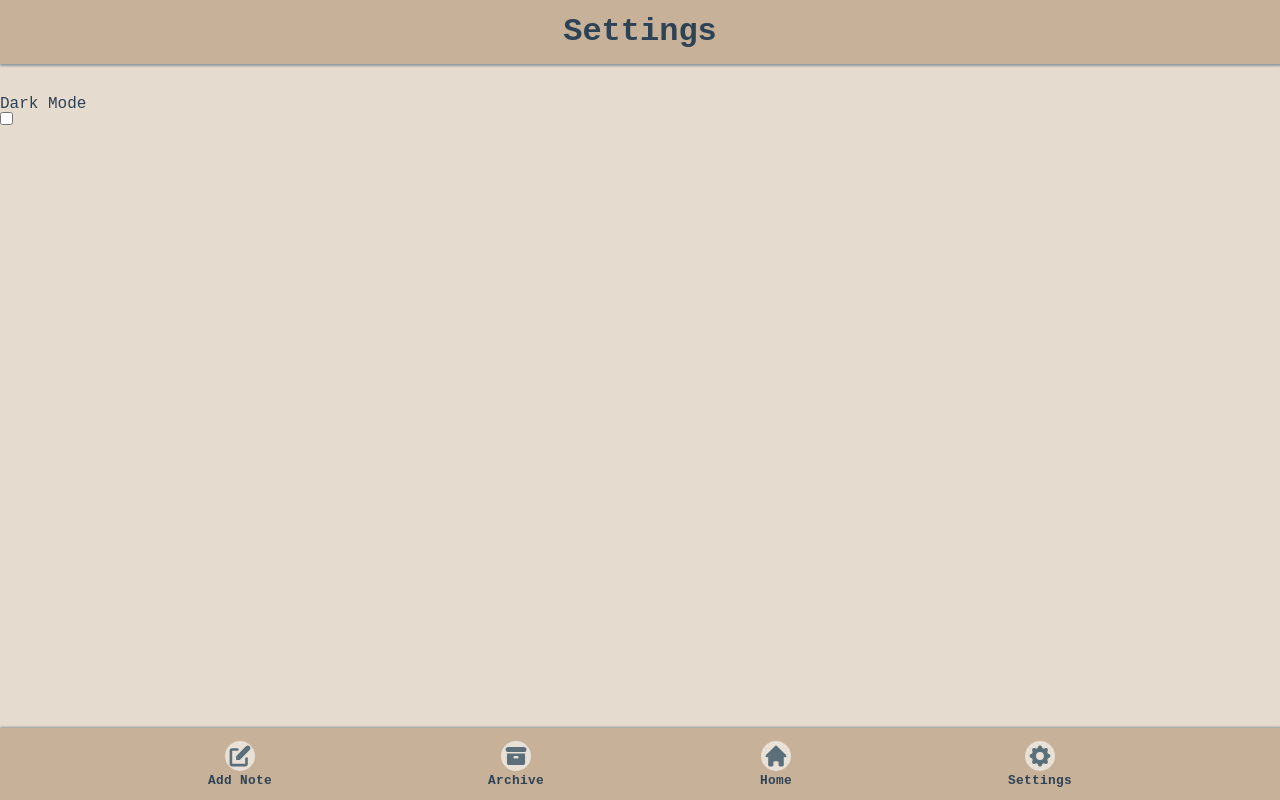
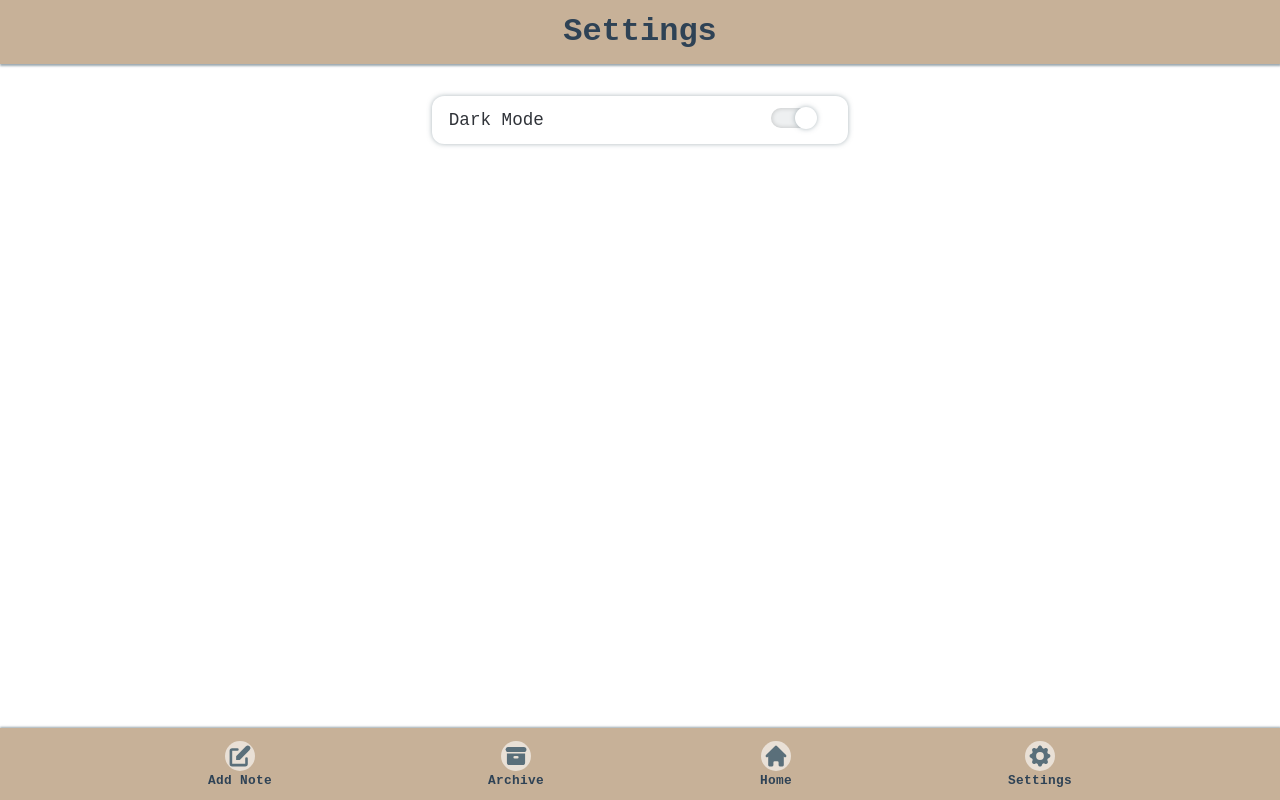
Before and after one commit to KainNhantumbo/Nava-Notes-App, a React (Create React App) app: page /pages/Settings in a window 1280 px wide. Built offline with nearby package versions, Linux system fonts and the light colour scheme.

Commit message:
Estilização do componente OptionBox

```diff
--- a/src/components/CheckBox.jsx
+++ b/src/components/CheckBox.jsx
@@ -1,11 +1,7 @@
 import React from 'react';
 
 const CheckBox = ({ event }) => {
-  return (
-    <div>
-      <input onChange={event} type="checkbox" />
-    </div>
-  );
+  return <input onChange={event} type="checkbox" />;
 }
 
 export default CheckBox;
--- a/src/components/OptionBox.jsx
+++ b/src/components/OptionBox.jsx
@@ -3,14 +3,14 @@ import PropTypes from 'prop-types';
 
 const OptionBox = ({ text, action }) => {
   return (
-    <div>
+    <section>
       <span>
         { text }
       </span>
       <div>
       { action }
       </div>
-    </div>
+    </section>
   );
 }
 
--- a/src/sass/_base.scss
+++ b/src/sass/_base.scss
@@ -1,6 +1,6 @@
 $primary-color: #5A6F7A;
-$secondary-color: #4B3156;
-$secondary-lighter-color: #DFD3C3;
+$secondary-color: #C7B198;
+$background-color: #fff;
 $brown-color: #F0ECE3;
 $dark-color: #7A7B7F;
 $fullDark-color: #000;
@@ -8,6 +8,6 @@ $white-color: #fff;
 
 body {
     font-family: "PT Sans", 'Montserrat', monospace, sans-serif;
-    background-color: rgba($secondary-lighter-color, .8);
+    background-color: $background-color;
     position: relative;
 }
--- a/src/sass/main.css
+++ b/src/sass/main.css
@@ -404,7 +404,7 @@ template {
 
 body {
   font-family: "PT Sans", 'Montserrat', monospace, sans-serif;
-  background-color: rgba(223, 211, 195, 0.8);
+  background-color: #fff;
   position: relative;
 }
 
--- a/src/styles/colors.js
+++ b/src/styles/colors.js
@@ -1,9 +1,9 @@
 export const colors = {
   primaryColor: '90, 111, 122',
   secondaryColor: '199, 177, 152',
-  secondaryColorLighter: '223, 211, 195',
+  backgroundColor: '255, 255, 255',
+  textColor: '48, 51, 57',
   brownColor: '240, 236, 227',
-  darkColor: '240, 236, 227',
   fullDarkColor: '0, 0, 0',
   whiteColor: '255, 255, 255'
 }
--- a/src/styles/styles.js
+++ b/src/styles/styles.js
@@ -107,18 +107,83 @@ export const StyledTextAreaContainer = styled.section`
     resize: none;
     padding: 10px;
     line-height: 1.6rem;
+    box-shadow: 0px 0px 5px 1px rgba(${colors.primaryColor}, .5);
 
 
-    :focus, :hover {
+    :focus {
       border: rgb(${colors.darkColor});
-      box-shadow: 0px 0px 5px 1px rgba(${colors.primaryColor}, .5);
-      outline-color: rgb(${colors.primaryColor});
+      box-shadow: 0px 0px 5px 2px rgba(${colors.secondaryColor}, .8);
+      outline: none;
+      transition: all .5s ease;
     }
   }
 `;
 
 export const SettingsContainer = styled.div`
-  width: 90%;
-  max-width: 400px;
-  margin-top: 12vh;
+  display: flex;
+  justify-content: cnter;
+  align-items: center;
+
+  section {
+    display: flex;
+    justify-content: flex-start;
+    flex-direction: row;
+    width: 90%;
+    margin: 0 auto;
+    max-width: 400px;
+    margin-top: 12vh;
+    position: relative;
+    padding: 8px;
+    line-height: 2em;
+    border-radius: 12px;
+    box-shadow: 0 0 5px .1px rgba(${colors.primaryColor}, .5);
+
+    span {
+      color: rgb(${colors.textColor});
+      font-size: 1.1rem;
+      font-weight: 500;
+      padding-left: .5em;
+    }
+
+    div {
+      position: absolute;
+      top: 12px;
+      right: 2em;
+
+      input[type="checkbox"] {
+        position: relative;
+        width: 45px;
+        height: 20px;
+        appearance: none;
+        -moz-appearance: none;
+        background: rgba(${colors.primaryColor}, .1);
+        outline: none;
+        border-radius: 15px;
+        box-shadow: inset 0 0 5px rgba(${colors.fullDarkColor}, .2);
+        transition: .5s ease;
+
+        :checked {
+          background: rgb(${colors.secondaryColor});
+        }
+        ::after {
+          content: '';
+          position: absolute;
+          width: 20px;
+          height: 20px;
+          transform: scale(1.1);
+          border-radius: 50%;
+          top: 0;
+          right: 0;
+          background: rgb(${colors.whiteColor});
+          box-shadow:  0 0 5px rgba(${colors.primaryColor}, .5);
+          transition: all .5s ease;
+        }
+
+        :checked::after {
+          left: 0;
+        }
+
+      }
+    }
+  }
 `;
```
Also changed, not shown: 1 other file (tests, documents, lock files or other folders).
